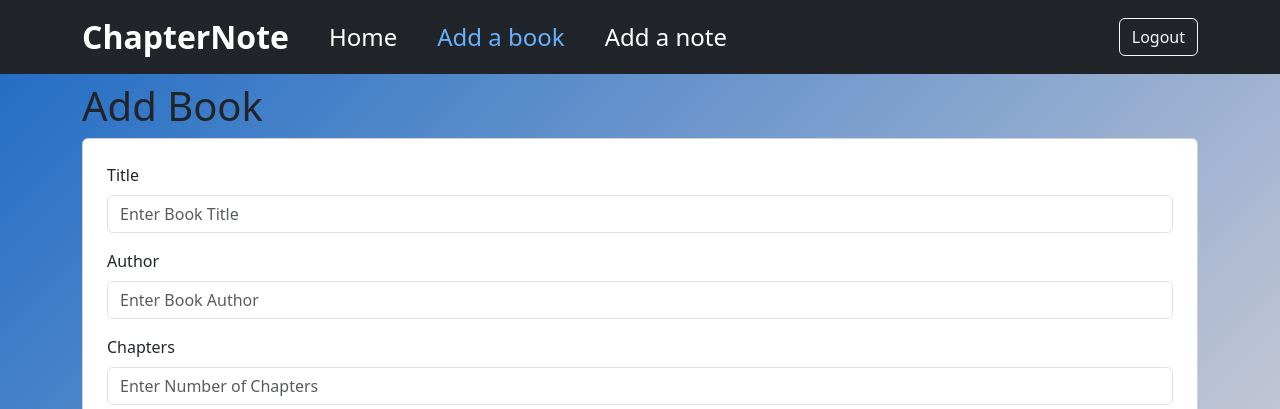
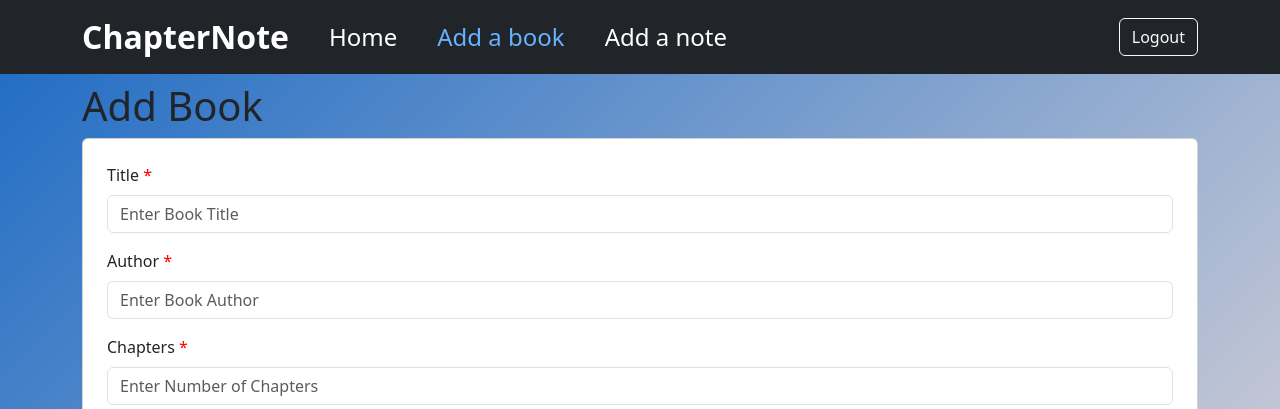
Before and after one commit to yurahalcyk/ChapterNote, a React (Vite) app in the folder packages/frontend/: page /add-book in a window 1280 px wide. Shown: the top 409 px of the page. Built offline with nearby package versions, Linux system fonts and the light colour scheme; sample sign-in values are in the browser's storage.

Commit message:
add required astrisk to input fields

```diff
--- /dev/null
+++ b/packages/frontend/src/features/books/addBook.module.scss
@@ -0,0 +1,3 @@
+.req {
+  color: red;
+}
--- a/packages/frontend/src/features/books/addBook.tsx
+++ b/packages/frontend/src/features/books/addBook.tsx
@@ -1,6 +1,7 @@
 import { Button, Card, Container, Form } from 'react-bootstrap';
 import { useAddBookMutation } from './api-service/book-api';
 import { useReducer } from 'react';
+import styles from './addBook.module.scss';
 
 type FormState = {
   title: string;
@@ -36,7 +37,9 @@ export const AddBook = () => {
       <Card className="d-flex justify-content-center p-4">
         <Form className="d-flex flex-column" onSubmit={handleSubmit}>
           <Form.Group className="mb-3">
-            <Form.Label>Title</Form.Label>
+            <Form.Label>
+              Title <span className={styles.req}>*</span>
+            </Form.Label>
             <Form.Control
               type="text"
               placeholder="Enter Book Title"
@@ -47,7 +50,9 @@ export const AddBook = () => {
             />
           </Form.Group>
           <Form.Group className="mb-3">
-            <Form.Label>Author</Form.Label>
+            <Form.Label>
+              Author <span className={styles.req}>*</span>
+            </Form.Label>
             <Form.Control
               type="text"
               placeholder="Enter Book Author"
@@ -58,7 +63,9 @@ export const AddBook = () => {
             />
           </Form.Group>
           <Form.Group className="mb-3">
-            <Form.Label>Chapters</Form.Label>
+            <Form.Label>
+              Chapters <span className={styles.req}>*</span>
+            </Form.Label>
             <Form.Control
               type="number"
               placeholder="Enter Number of Chapters"
```
